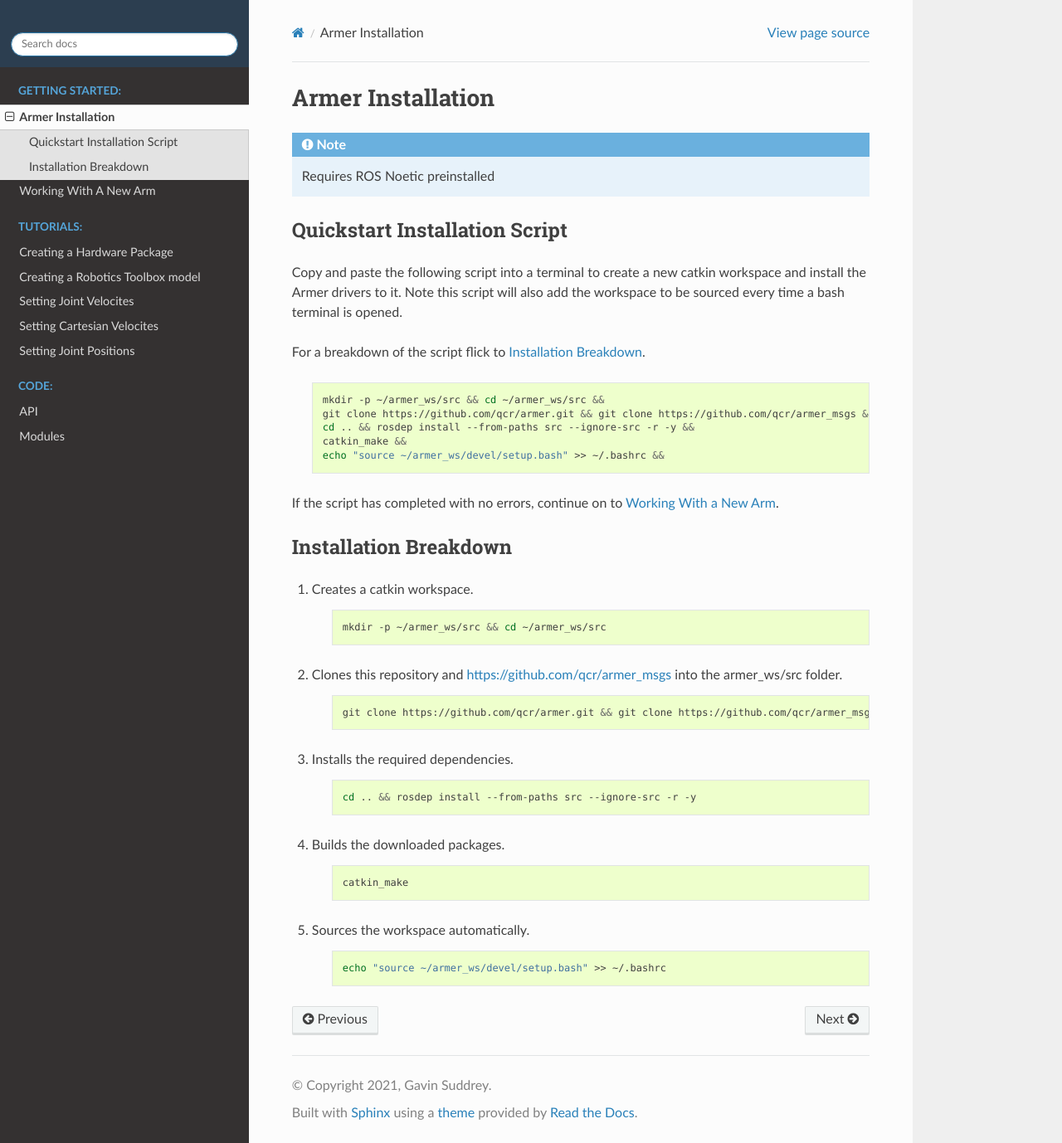
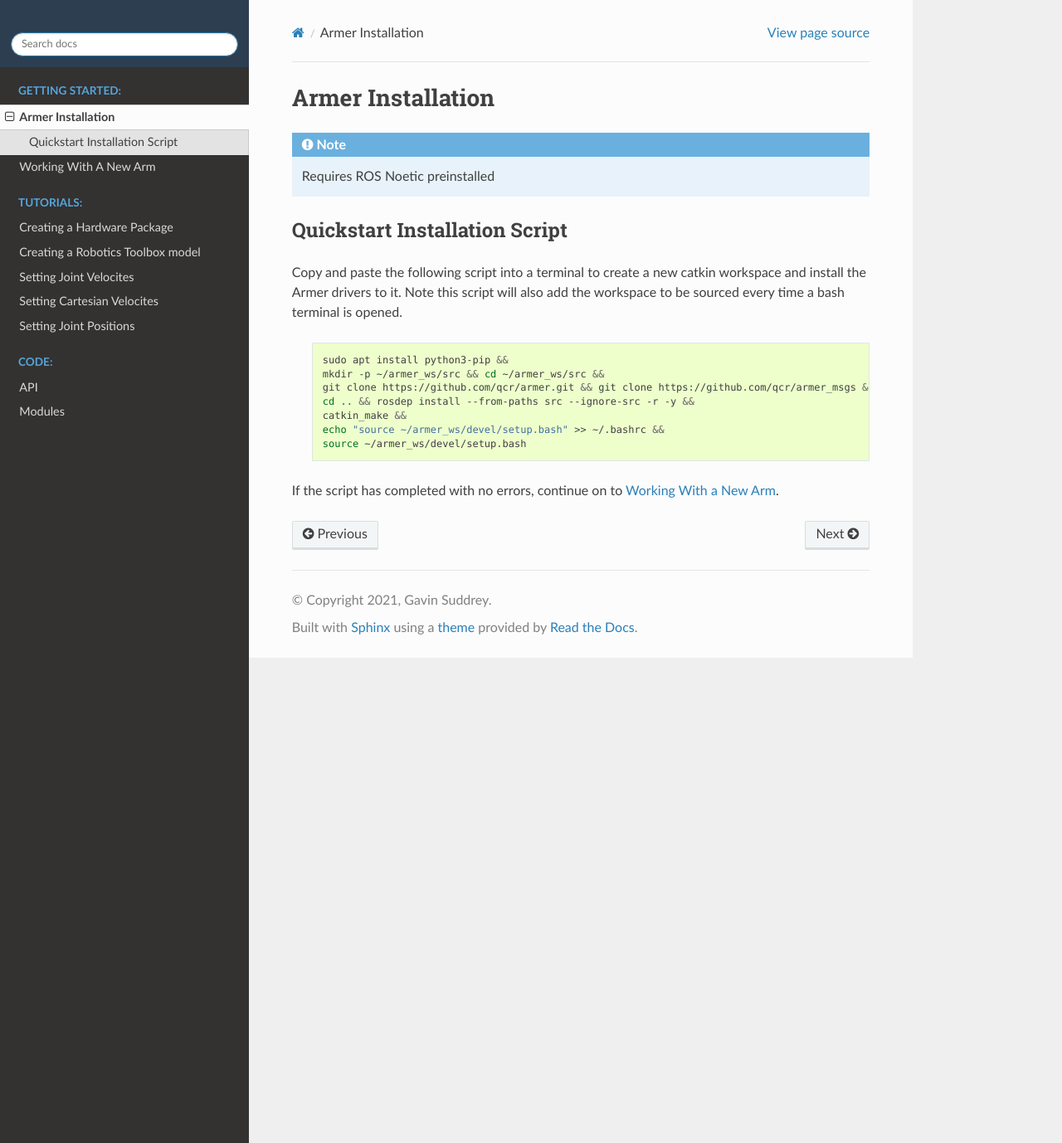
Before and after one commit to qcr/armer, a Sphinx documentation site: the page built from docs/armer_installation.rst, in a window 1280 px wide and 1378 px high. Shown: the whole window at 83% size. Built offline with Sphinx 7.4.7 and the Read the Docs theme 2.0.0, drawn with Linux system fonts in a browser that asks for light colours.

```diff
--- a/docs/armer_installation.rst
+++ b/docs/armer_installation.rst
@@ -9,51 +9,14 @@
 
 Copy and paste the following script into a terminal to create a new catkin workspace and install the Armer drivers to it. Note this script will also add the workspace to be sourced every time a bash terminal is opened.
 
-For a breakdown of the script flick to
-`Installation Breakdown <armer_installation.html#installation_breakdown/>`_.
-
     .. code-block:: bash
 
+        sudo apt install python3-pip &&
         mkdir -p ~/armer_ws/src && cd ~/armer_ws/src &&
         git clone https://github.com/qcr/armer.git && git clone https://github.com/qcr/armer_msgs &&
         cd .. && rosdep install --from-paths src --ignore-src -r -y &&
         catkin_make &&
         echo "source ~/armer_ws/devel/setup.bash" >> ~/.bashrc &&
-
+        source ~/armer_ws/devel/setup.bash
 
 If the script has completed with no errors, continue on to `Working With a New Arm <working_with_a_new_arm/>`_.
-
-Installation Breakdown
---------------------------------
-
-1. Creates a catkin workspace.
-
-    .. code-block:: sh
-
-        mkdir -p ~/armer_ws/src && cd ~/armer_ws/src
-
-2. Clones this repository and https://github.com/qcr/armer_msgs into the armer_ws/src folder.
-
-    .. code-block:: sh
-
-        git clone https://github.com/qcr/armer.git && git clone https://github.com/qcr/armer_msgs
-
-3. Installs the required dependencies.
-
-    .. code-block:: sh
-
-        cd .. && rosdep install --from-paths src --ignore-src -r -y
-
-
-4. Builds the downloaded packages.
-
-    .. code-block:: sh
-
-        catkin_make
-
-
-5. Sources the workspace automatically.
-
-    .. code-block:: sh
-
-        echo "source ~/armer_ws/devel/setup.bash" >> ~/.bashrc
```
Also changed, not shown: 2 other files.
